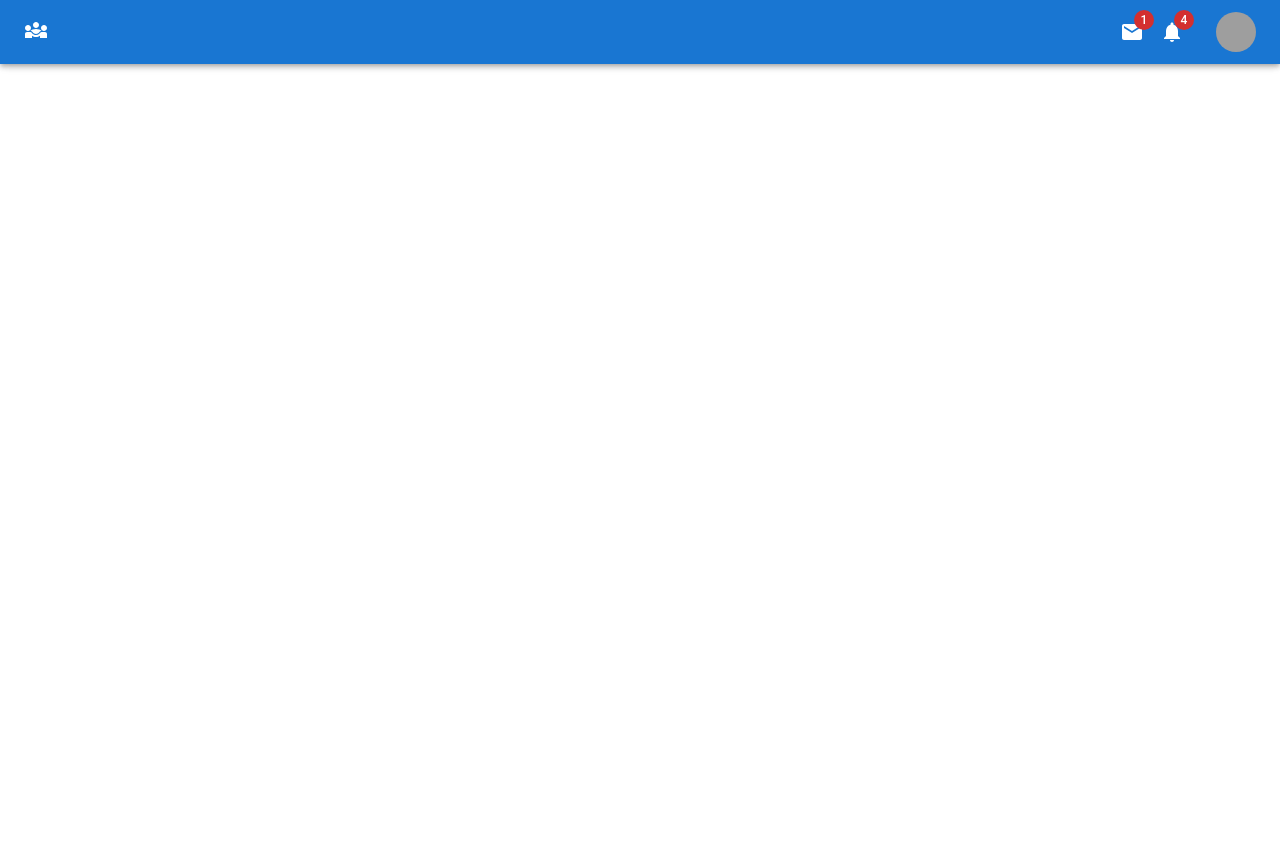
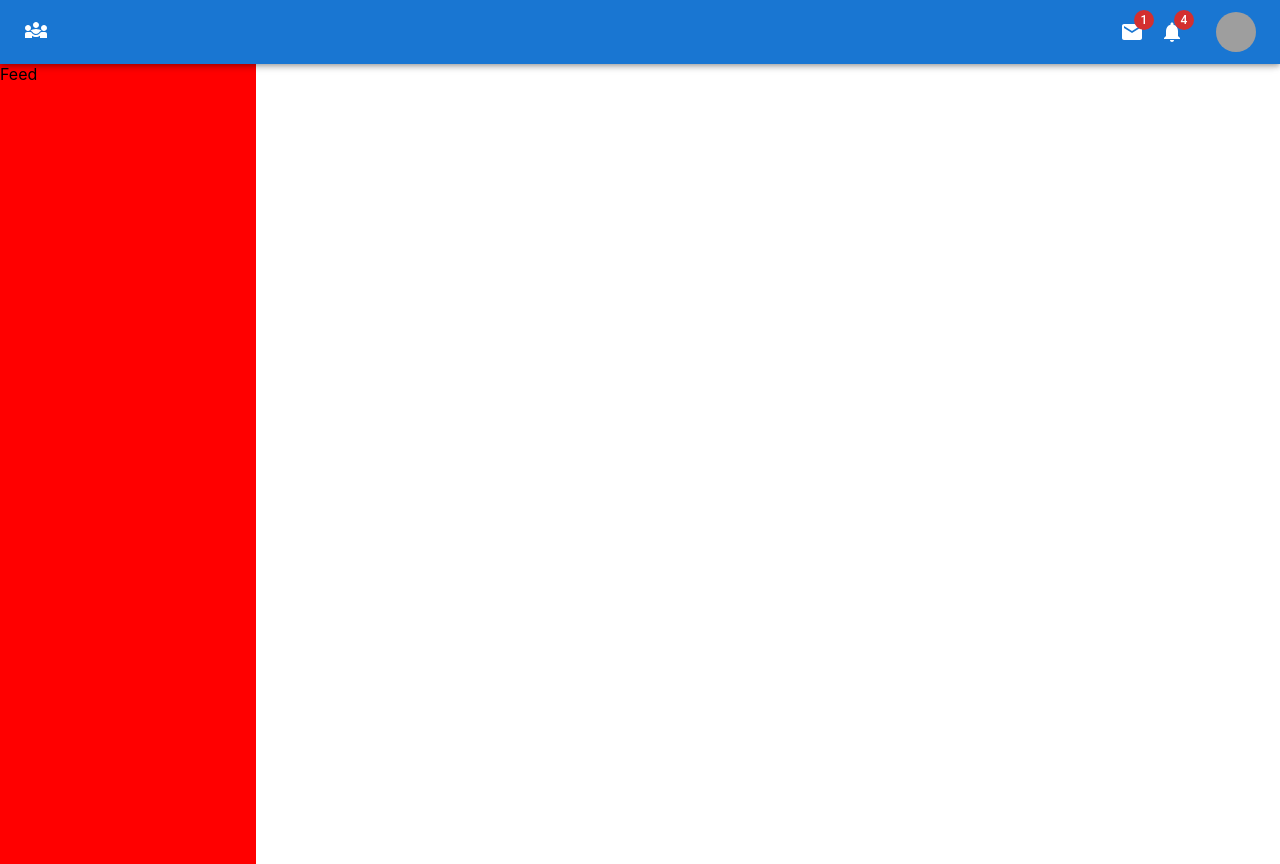
Before and after one commit to Sandun-Induranga/Social-Media-Frontend, a React (Create React App) app: page / in a window 1280 px wide. Before the commit the page ends 800 px from the top, so only its background shows below. Built offline with nearby package versions, Linux system fonts and the light colour scheme; grey boxes are pictures that could not be loaded.

Commit message:
Content Updated

```diff
--- a/src/components/Content/Content.tsx
+++ b/src/components/Content/Content.tsx
@@ -1,10 +1,12 @@
 import React from "react";
-import Header from "../Header/Header";
+import Header from "../Header";
+import Feed from "../Feed";
 
 const Content = () => {
   return (
     <>
       <Header />
+      <Feed />
     </>
   );
 };
--- a/src/components/Feed/Feed.tsx
+++ b/src/components/Feed/Feed.tsx
@@ -1,5 +1,9 @@
+import { Box } from "@mui/material";
+
 const Feed = () => {
-  return <div>Feed</div>;
+  return (
+    <Box sx={{ width: 1 / 5, minHeight: "100vh", bgcolor: "red" }}>Feed</Box>
+  );
 };
 
 export default Feed;
--- a/src/components/Header/Header.tsx
+++ b/src/components/Header/Header.tsx
@@ -5,7 +5,7 @@ import { Notifications } from "@mui/icons-material";
 
 const Header = () => {
   return (
-    <AppBar>
+    <AppBar sx={{ position: "sticky" }}>
       <Toolbar sx={{ display: "flex", justifyContent: "space-between" }}>
         <Box>
           <Diversity3Icon />
```
